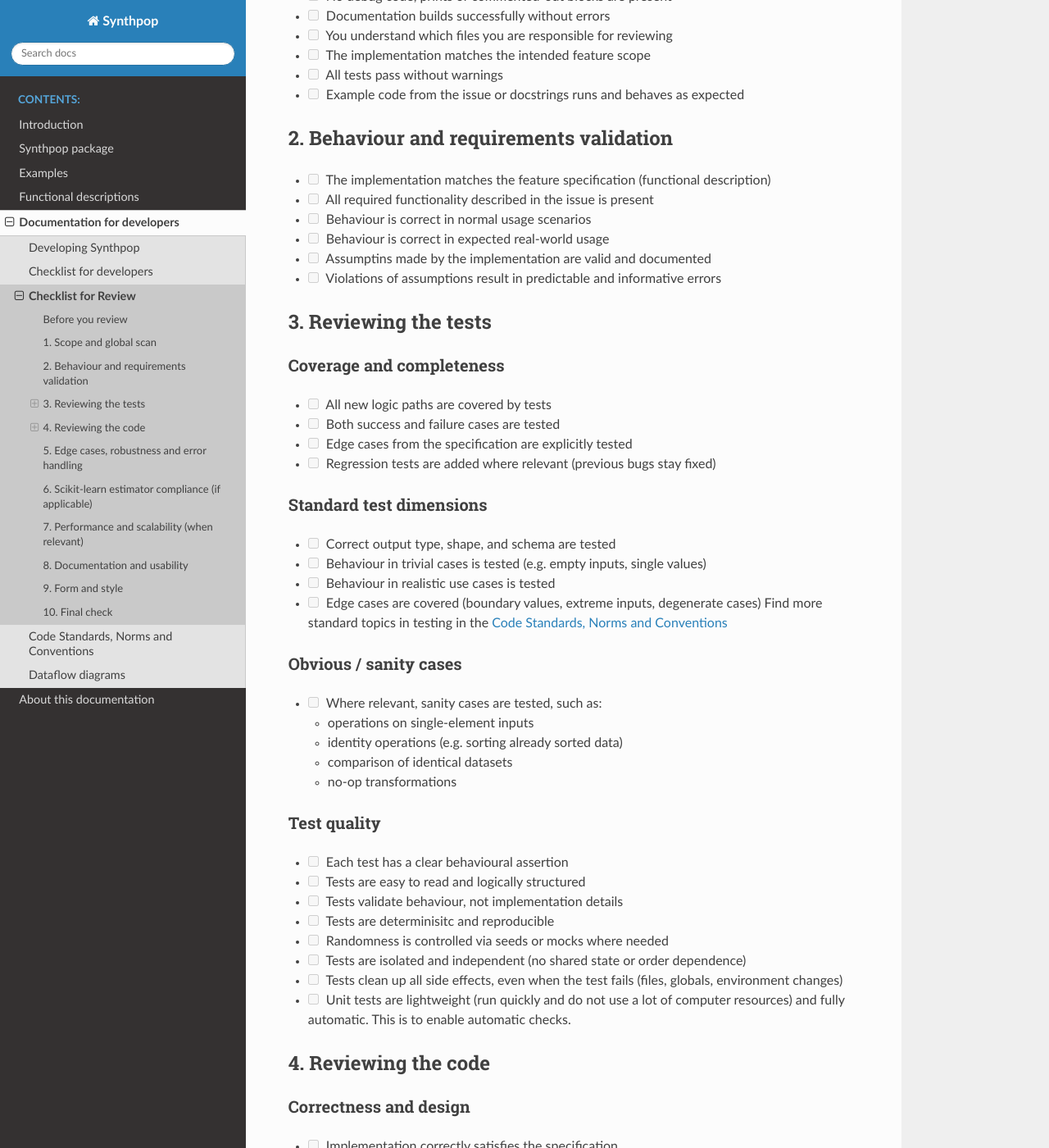
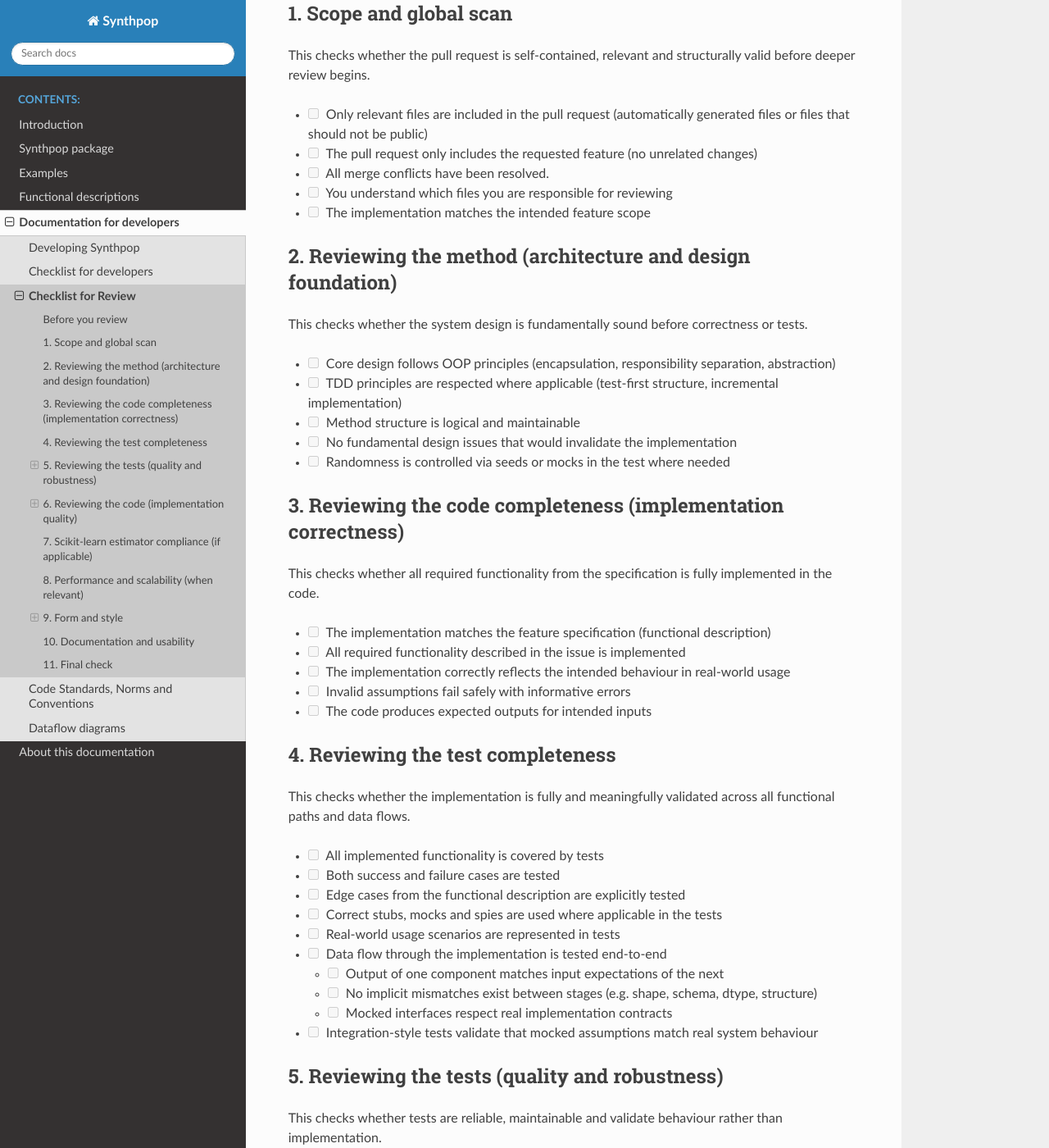
Before and after one commit to duonl/synthpop-py, a Sphinx documentation site: the page built from docs/source/developer/checklist_for_review.md, in a window 1280 px wide and 1400 px high, scrolled down 816 px. Shown: the whole window at 82% size. Built offline with Sphinx 7.4.7 and the Read the Docs theme 3.1.0, drawn with Linux system fonts in a browser that asks for light colours; some of the changed text lies outside the part shown.

Commit message:
Proposal update reviewer checklist (#100)
* Update checklist_for_review.md

* Update checklist_for_developer.md

* Update checklist_for_developer.md

* typo

* small change in categorisation of items

* typo

* Update docs/source/developer/checklist_for_developer.md

Co-authored-by: KoomenErina <erina.koomen@duo.nl>

* Update checklist_for_review.md after feedback

* Update docs/source/developer/checklist_for_review.md

Co-authored-by: KoomenErina <erina.koomen@duo.nl>

* fix bash rendering

---------

Co-authored-by: KoomenErina <erina.koomen@duo.nl>

```diff
--- a/docs/source/developer/checklist_for_review.md
+++ b/docs/source/developer/checklist_for_review.md
@@ -3,121 +3,142 @@ This checklist is intended to guide reviewers in performing consistent, thorough
 
 For first-time reviewers, it is recommended to briefly consult the [Developing Synthpop](developing.md) and [Code Standards, Norms and Conventions](code_standards_and_norms.md) documents. These provide the necessary context on workflows and quality expectations, which the checklist operationalises.
 
+A review is expected to be complete. However, if during early stages of review (e.g. scope, behaviour or method design) it becomes clear that the implementation requires major changes (such as fundamental design issues, incorrect architecture or invalid core assumptions) then:
+- You may stop the review early
+- You must explicitly communicate this in the review
+- You should describe what blocks further review, why continued review is not useful at this stage and what must be addressed before continuation.
+
 ## Before you review
 - [ ] Understand the purpose of the change (linked issue or feature request)
 - [ ] Understand intended user interaction and usage context
 - [ ] Understand expected inputs, outputs and behaviour
-- [ ] Understand the scope of the pull request.
+- [ ] Understand the scope of the pull request
 - [ ] Identify related issues, dependencies or constraints
-- [ ] Confirm which parts of the codebase are in scope for your review
-
-The following sub-list should be checked in order. If one sub list is not complete, request changes before reviewing any further.
-After changes have been submitted, start with the first sublist again.
+- [ ] Confirm which parts of the codebase are in scope for your review. A developer can ask for a partial review only
 
 ## 1. Scope and global scan
+This checks whether the pull request is self-contained, relevant and structurally valid before deeper review begins.
 - [ ] Only relevant files are included in the pull request (automatically generated files or files that should not be public)
 - [ ] The pull request only includes the requested feature (no unrelated changes)
 - [ ] All merge conflicts have been resolved.
-- [ ] No debug code, prints or commented-out blocks are present
-- [ ] Documentation builds successfully without errors
 - [ ] You understand which files you are responsible for reviewing
 - [ ] The implementation matches the intended feature scope
-- [ ] All tests pass without warnings
-- [ ] Example code from the issue or docstrings runs and behaves as expected
 
-## 2. Behaviour and requirements validation
+## 2. Reviewing the method (architecture and design foundation)
+This checks whether the system design is fundamentally sound before correctness or tests.
+- [ ] Core design follows OOP principles (encapsulation, responsibility separation, abstraction)
+- [ ] TDD principles are respected where applicable (test-first structure, incremental implementation)
+- [ ] Method structure is logical and maintainable
+- [ ] No fundamental design issues that would invalidate the implementation
+- [ ] Randomness is controlled via seeds or mocks in the test where needed
+
+## 3. Reviewing the code completeness (implementation correctness)
+This checks whether all required functionality from the specification is fully implemented in the code.
 - [ ] The implementation matches the feature specification (functional description)
-- [ ] All required functionality described in the issue is present
-- [ ] Behaviour is correct in normal usage scenarios
-- [ ] Behaviour is correct in expected real-world usage
-- [ ] Assumptins made by the implementation are valid and documented
-- [ ] Violations of assumptions result in predictable and informative errors
+- [ ] All required functionality described in the issue is implemented
+- [ ] The implementation correctly reflects the intended behaviour in real-world usage
+- [ ] Invalid assumptions fail safely with informative errors
+- [ ] The code produces expected outputs for intended inputs
 
-## 3. Reviewing the tests
-### Coverage and completeness
-- [ ] All new logic paths are covered by tests
+## 4. Reviewing the test completeness
+This checks whether the implementation is fully and meaningfully validated across all functional paths and data flows.
+- [ ] All implemented functionality is covered by tests
 - [ ] Both success and failure cases are tested
-- [ ] Edge cases from the specification are explicitly tested
-- [ ] Regression tests are added where relevant (previous bugs stay fixed)
-### Standard test dimensions
+- [ ] Edge cases from the functional description are explicitly tested
+- [ ] Correct stubs, mocks and spies are used where applicable in the tests
+- [ ] Real-world usage scenarios are represented in tests
+- [ ] Data flow through the implementation is tested end-to-end
+    - [ ] Output of one component matches input expectations of the next
+    - [ ] No implicit mismatches exist between stages (e.g. shape, schema, dtype, structure)
+    - [ ] Mocked interfaces respect real implementation contracts
+- [ ] Integration-style tests validate that mocked assumptions match real system behaviour
+
+## 5. Reviewing the tests (quality and robustness)
+This checks whether tests are reliable, maintainable and validate behaviour rather than implementation.
+### Coverage dimensions
+This checks whether tests ocover the full behavioural space of the system from a user and specification perspective.
+- [ ] Tests reflect expected user-facing behaviour, not internal implementation details
 - [ ] Correct output type, shape, and schema are tested
 - [ ] Behaviour in trivial cases is tested (e.g. empty inputs, single values)
-- [ ] Behaviour in realistic use cases is tested
 - [ ] Edge cases are covered (boundary values, extreme inputs, degenerate cases)
-Find more standard topics in testing in the [Code Standards, Norms and Conventions](code_standards_and_norms.md)
-### Obvious / sanity cases
 - [ ] Where relevant, sanity cases are tested, such as:
     - operations on single-element inputs
     - identity operations (e.g. sorting already sorted data)
     - comparison of identical datasets
     - no-op transformations
+
+Find more standard topics in testing in the [Code Standards, Norms and Conventions](code_standards_and_norms.md)
 ### Test quality
+This checks whether tests are well-structured, deterministic and suitable for long-term maintenance and automation.
 - [ ] Each test has a clear behavioural assertion
 - [ ] Tests are easy to read and logically structured
-- [ ] Tests validate behaviour, not implementation details
-- [ ] Tests are determinisitc and reproducible
-- [ ] Randomness is controlled via seeds or mocks where needed
+- [ ] Tests are deterministic and reproducible
 - [ ] Tests are isolated and independent (no shared state or order dependence)
 - [ ] Tests clean up all side effects, even when the test fails (files, globals, environment changes)
 - [ ] Unit tests are  lightweight (run quickly and do not use a lot of computer resources) and fully automatic. This is to enable automatic checks.
 
-## 4. Reviewing the code
-### Correctness and design
-- [ ] Implementation correctly satisfies the specification
+## 6. Reviewing the code (implementation quality)
+This checks whether the implementation is simple, correct and maintainable without hidden side effects or structural issues.
+### Structure
+This checks whether the solution is logically decomposed and easy to reason about.
 - [ ] Code is not more complex than necessary
 - [ ] No duplicate code is unnecessarily introduced
 - [ ] Each component has a clear and single responsibility
 - [ ] SOLID principles are respected where applicable
-- [ ] Any edge case you see is covered by unit tests
-### Data and numerical integrity
+- [ ] No hidden coupling between unrelated components
+### Integrity and side effects
+This checks whether the implementation is correctly manages data flow and avoids unintended state changes
 - [ ] Input data is not unintentionally mutated
 - [ ] No data leakage occurs between stages (fit/transform/generate) (e.g. refitting in transform)
 - [ ] Floating point comparisons are handled safely
+- [ ] Division by zero is handled or prevented
+- [ ] Optional parameters have sensible and safe defaults
+- [ ] Behaviour is stable across repeated executions
+
+## 7. Scikit-learn estimator compliance (if applicable)
+This checks whether the implementation conforms to scikit-learn's API and behavioural contract, if applicable. See [scikit-learn's developer guides](https://scikit-learn.org/stable/developers/develop.html)
+- [ ] Estimator passes `check_estimator` or `parametrize_with_checks`
+- [ ] `fit`, `transform`, etc. behave correctly and consistenly
+- [ ] `get_params` and `set_params` work correctly
+- [ ] Inference methods (e.g. `transform` and `predict`) are deterministic and do not alter estimator state
+- [ ] There are no mutable default arguments
+- [ ] Implementation follows scikit-learn developer guidelines
+
+## 8. Performance and scalability (when relevant)
+This checks whether the implementation is computationally efficient and suitable for expected data sizes.
+- [ ] Implementation scales reasonably with dataset size
+    - [ ] There are no `for`-loops that could be vectorised
+- [ ] No avoidable copies of large datasets are made
+- [ ] Complexity is acceptable for intended use cases
+
+## 9. Form and style
+This checks whether the code is readable, consistent and aligned with project-wide conventions.
+- [ ] Code follows PEP8 standards
+- [ ] British English is used
+- [ ] Type hints are used where appropriate
+- [ ] No unnecessary or unclear comments are present
+- [ ] No debug code, prints or commented-out blocks are present
 ### API consistency
+This checks whether the code and language is predictable, consistent and behaves similarly to comparable parts of the codebase.
 - [ ] Function and method names are consistent with existing naming conventions in the codebase
 - [ ] Parameter names are intuitive and consistent with similar functions and modules (same concept → same name)
 - [ ] Parameter ordering follows existing conventions:
     - [ ] required parameters come before optional parameters
     - [ ] commonly used parameters appear first
     - [ ] ordering is consistent with similar functions
-- [ ] Optional parameters have sensible and safe defaults
 - [ ] Default values are consistent with similar functions and reflect typical use cases
 
-## 5. Edge cases, robustness and error handling
-- [ ] Empty inputs are handled correctly
-- [ ] Single-element inputs behave correctly
-- [ ] Extreme numeric values are handled safely
-- [ ] Division by zero is handled or prevented
-- [ ] Invalid inputs fail in a predictable and informative way
-- [ ] Behaviour is stable across repeated executions
-
-## 6. Scikit-learn estimator compliance (if applicable)
-- [ ] Estimator passes `check_estimator` or `parametrize_with_checks`
-- [ ] `fit`, `transform`, etc. behave correctly and consistenly
-- [ ] `get_params` and `set_params` work correctly
-- [ ] Estimator is stateless where required (e.g. `transform`)
-- [ ] There are no mutable default arguments
-- [ ] Implementation follows scikit-learn developer guidelines
-
-## 7. Performance and scalability (when relevant)
-- [ ] Implementation scales reasonably with dataset size
-    - [ ] There are no `for`-loops that could be vectorised
-- [ ] No avoidable copies of large datasets are made
-- [ ] Complexity is acceptable for intended use cases
-
-## 8. Documentation and usability
+## 10. Documentation and usability
+This checks whether the code is understandable and usable without reading implementation details.
 - [ ] Docstrings are accurate and reflect actual behaviour
+- [ ] Assumptions made by the implementation are valid and documented
 - [ ] Examples are included for non-trivial functionality
 - [ ] Examples are correct and executable
 - [ ] Terminology is consistent with project standards
+- [ ] Documentation builds successfully without errors
 
-## 9. Form and style
-- [ ] Code follows PEP8 standards
-- [ ] British English is used
-- [ ] Type hints are used where appropriate
-- [ ] No unnecessary or unclear comments are present
-
-## 10. Final check
+## 11. Final check
+This validates overall reviewer confidence in correctness, maintainability and long-term ownership.
 - [ ] You can clearly explain what the change does and why it is correct
 - [ ] You would be comfortable maintaining this code in the future
 - [ ] The change improves or maintains overall codebase quality
```
Also changed, not shown: docs/source/developer/checklist_for_developer.md (+6 -2 lines).
